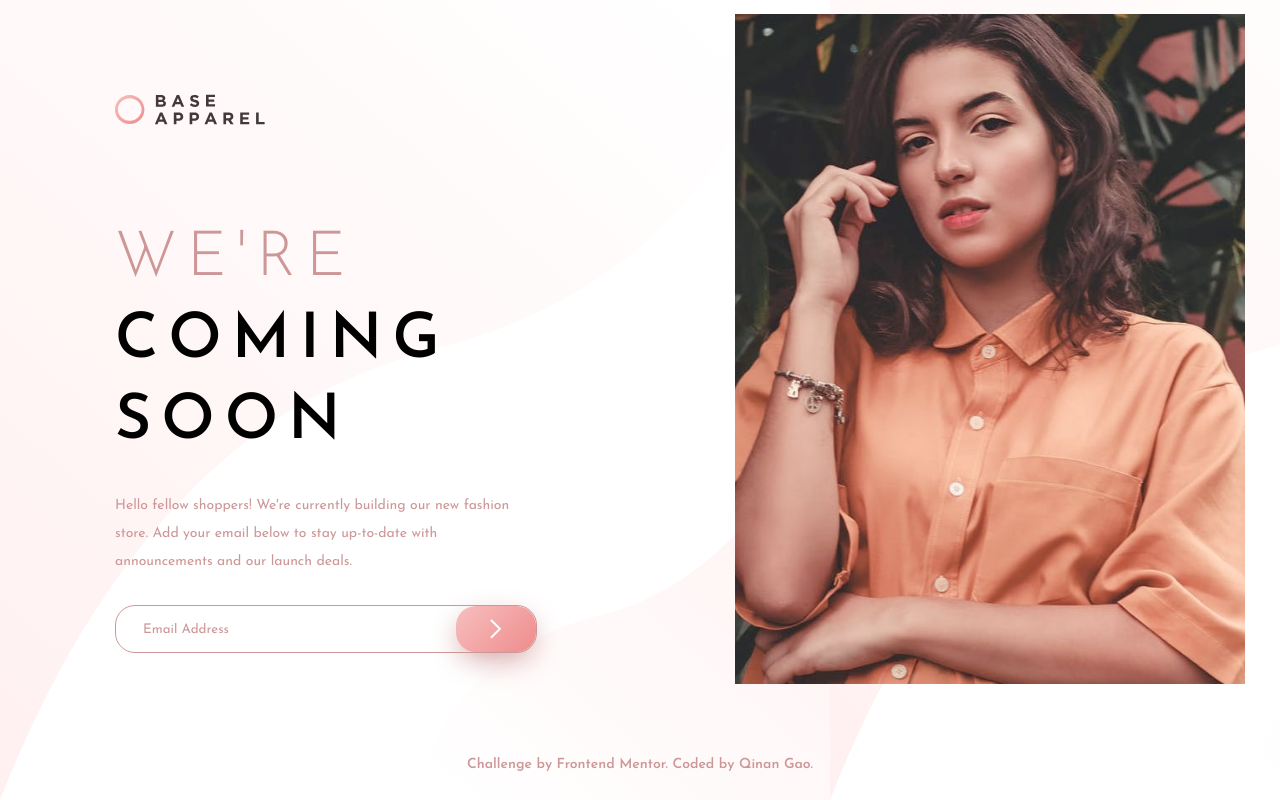
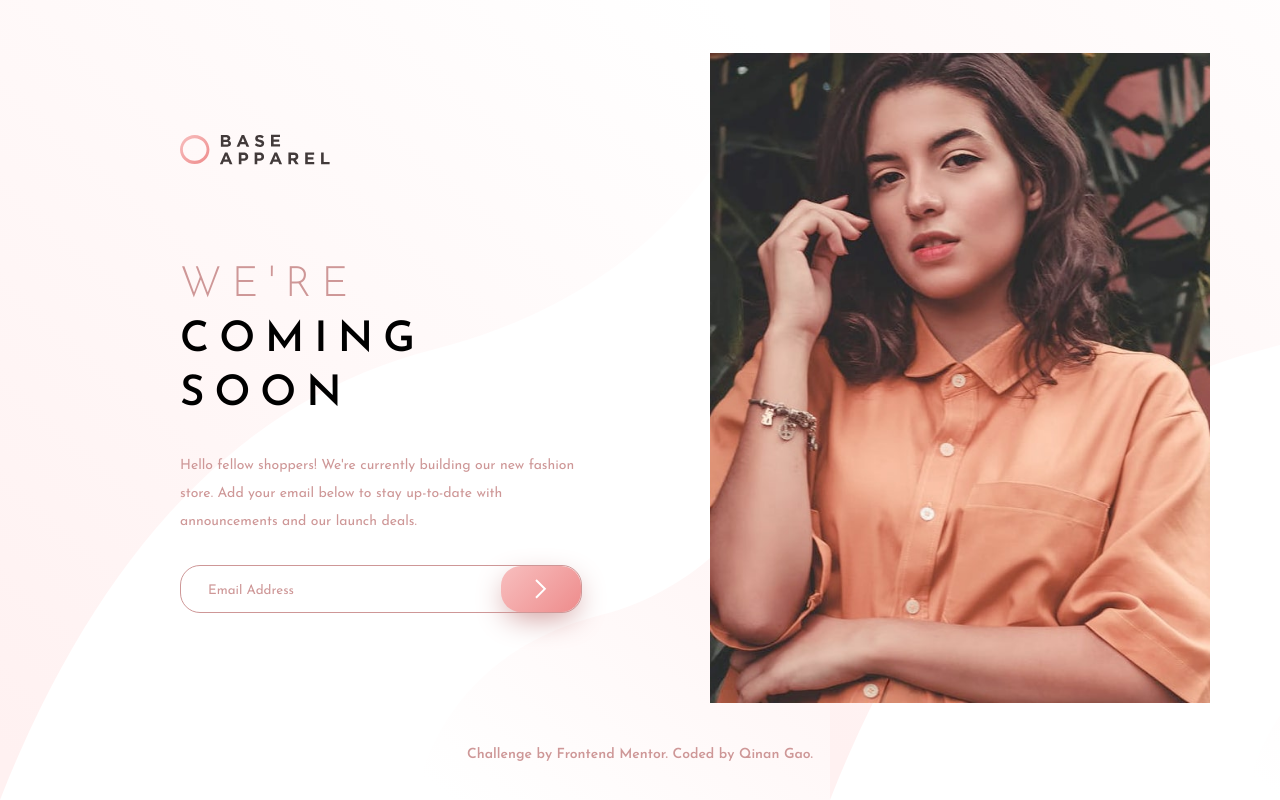
Before and after one commit to qinangao/Frontend-Mentor-Base-Apparel-coming-soon-page, a plain HTML site: page index.html in a window 1280 px wide. Drawn offline with Linux system fonts and the light colour scheme.

Commit message:
fix width

```diff
--- a/style.css
+++ b/style.css
@@ -135,29 +135,31 @@ button:hover {
     justify-content: center;
   }
   .page {
+    margin: 0 auto;
     display: flex;
+    align-items: center;
   }
   .hero_img_mobile {
     display: none;
   }
   .hero_img_desktop {
-    width: 510px;
-    height: 670px;
+    width: 500px;
+    height: 650px;
   }
   .content {
-    padding: 50px;
-    width: 600px;
+    padding: 80px;
   }
-  .open_text {
+  .open_text {s
     font-size: 1.3rem;
   }
   .text_container {
     align-items: flex-start;
-    padding-right: 150px;
+    padding-right: 50px;
     line-height: 1.3;
   }
   .comment {
     line-height: 2;
+    width: 400px;
   }
 
   .open_text,
```
